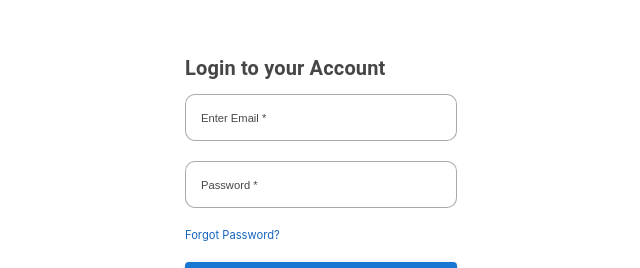
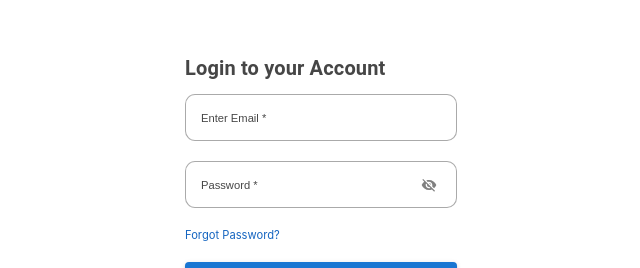
Before and after one commit to IMahold/login, a React (Create React App) app: page / in a window 1280 px wide. Shown: the part 108-376 px from the top of the page, without its empty margins (319-959 px from the left). Built offline with nearby package versions, Linux system fonts and the light colour scheme.

Commit message:
eye icon

```diff
--- a/src/components/Login/Login.jsx
+++ b/src/components/Login/Login.jsx
@@ -16,7 +16,10 @@ export default function Login() {
             Login to your Account
           </Typography>
           <input type="text" placeholder="Enter Email *" />
-          <input type="text" placeholder="Password *" />
+          <div className="password-input">
+            <input type="text" placeholder="Password *" />
+            <VisibilityOffIcon className="icon" sx={{ fontSize: "1rem" }} />
+          </div>
           <p className="forgot">Forgot Password?</p>
           <Button
             fullWidth
@@ -33,8 +36,6 @@ export default function Login() {
           <p className="account">
             Don't have an account? <span> Register now </span>
           </p>
-
-          {/* <VisibilityOffIcon /> */}
         </form>
       </div>
     </div>
--- a/src/components/Login/login.css
+++ b/src/components/Login/login.css
@@ -21,6 +21,18 @@ input {
   color: #464646;
 }
 
+.password-input {
+  position: relative;
+}
+
+.icon {
+  position: absolute;
+  top: 16px;
+  right: 20px;
+  color: gray;
+  font-size: 0.4rem;
+}
+
 .forgot {
   font-size: 0.7rem;
   margin-bottom: 20px;
```
